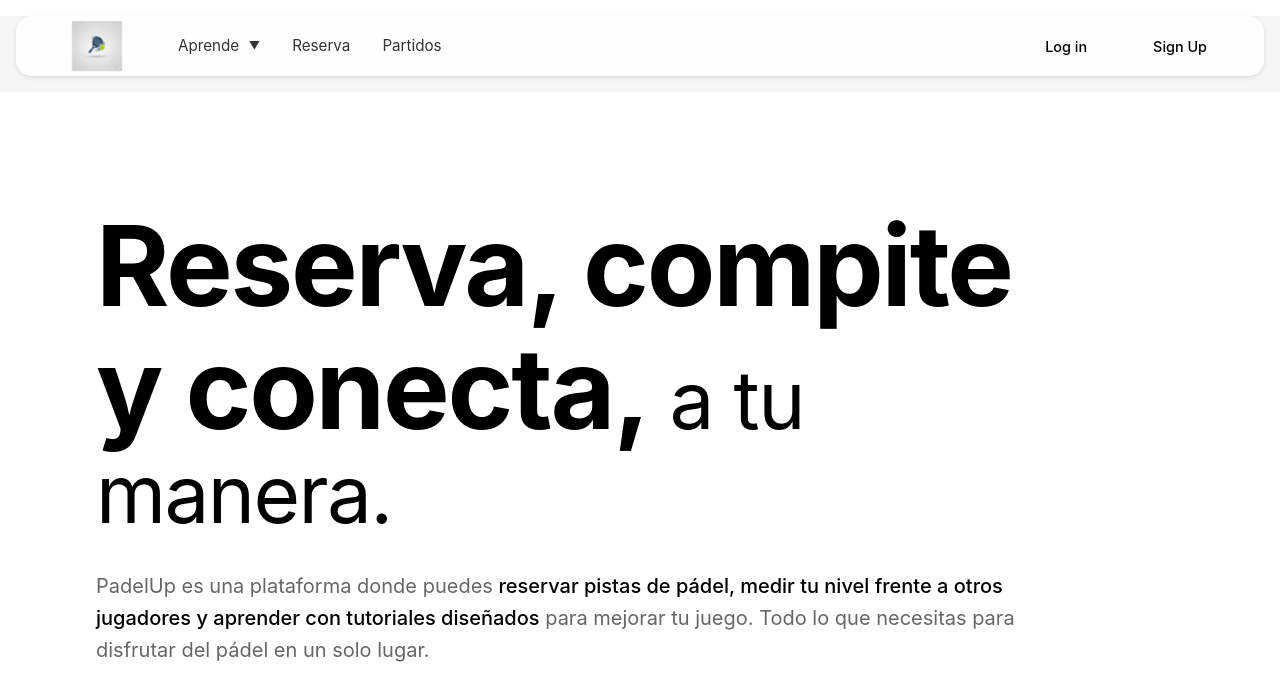
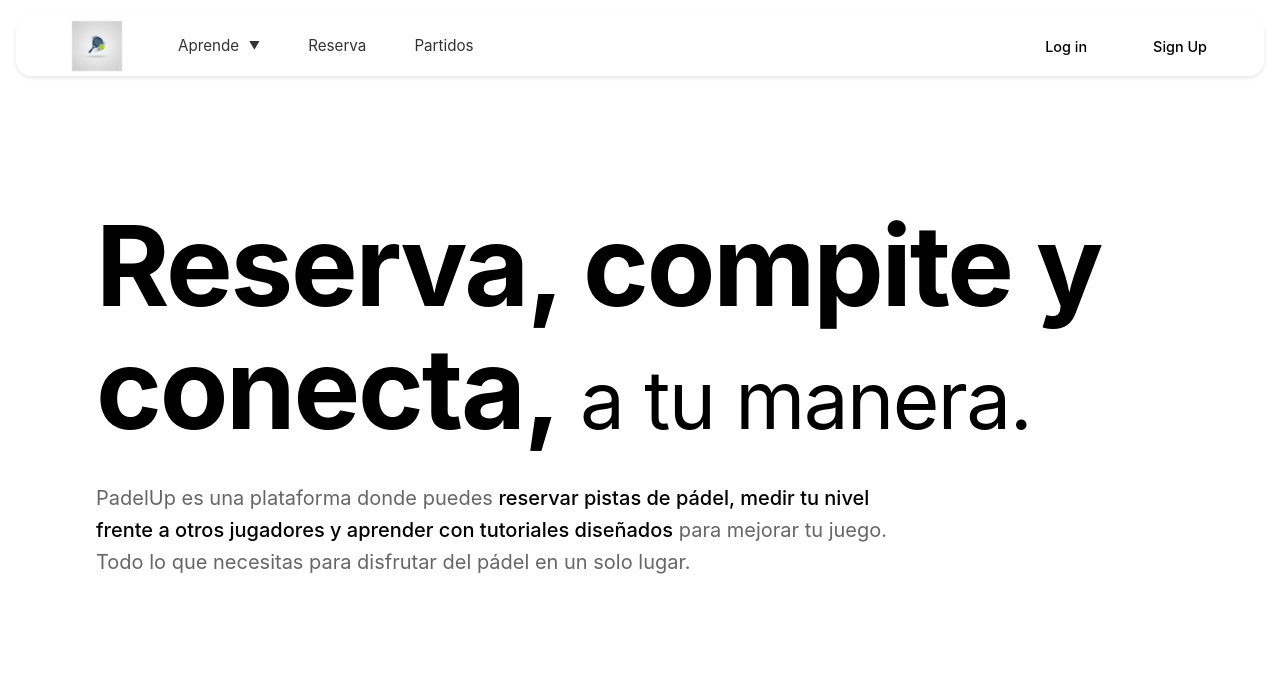
Before and after one commit to bertiny11/Proyecto-Integrado-Grupo20, a React (Vite) app in the folder padelup/: page / in a window 1280 px wide. Shown: the top 700 px of the page. Built offline with nearby package versions, Linux system fonts and the light colour scheme.

Commit message:
correcciones

```diff
--- a/padelup/src/pages/Home.jsx
+++ b/padelup/src/pages/Home.jsx
@@ -54,7 +54,9 @@ function Home({ onNavigate }) {
       <main className="main-content">
         <div className="hero-section">
           <h1 className="hero-title">
-            <strong>Reserva, compite y conecta,</strong> a tu manera.
+            <strong>Reserva, compite y</strong>
+            <br />
+            <strong>conecta,</strong> a tu manera.
           </h1>
           <p className="hero-description">
             PadelUp es una plataforma donde puedes <span className="highlight">reservar pistas de pádel, medir tu nivel frente a otros jugadores y aprender con tutoriales diseñados</span> para mejorar tu juego. Todo lo que necesitas para disfrutar del pádel en un solo lugar.
--- a/padelup/src/styles/Home.css
+++ b/padelup/src/styles/Home.css
@@ -1,7 +1,7 @@
 /* Home Container */
 .home-container {
   min-height: 100vh;
-  background-color: #f5f5f5;
+  background-color: #ffffff;
 }
 
 /* Navbar */
@@ -45,7 +45,7 @@
 .nav-menu {
   display: flex;
   list-style: none;
-  gap: 2rem;
+  gap: 3rem;
   margin: 0;
   padding: 0;
 }
@@ -73,19 +73,25 @@
   content: '▼';
   font-size: 0.7rem;
   margin-left: 0.3rem;
+  display: inline-block;
+  transition: transform 0.3s ease;
+}
+
+.dropdown:hover::after {
+  transform: rotate(180deg);
 }
 
 /* Dropdown Menu */
 .dropdown-menu {
   position: absolute;
   top: 100%;
-  left: 0;
-  margin-top: 0.2rem;
+  left: -2rem;
+  margin-top: 0.5rem;
   background-color: #fff;
   border-radius: 8px;
   box-shadow: 0 4px 12px rgba(0, 0, 0, 0.15);
   list-style: none;
-  padding: 0.5rem 0;
+  padding: 0.5rem;
   min-width: 150px;
   z-index: 1000;
   animation: dropdownFadeIn 0.2s ease;
@@ -102,16 +108,25 @@
 }
 
 .dropdown-item {
-  padding: 0.7rem 1.2rem;
+  padding: 0.7rem 1rem;
   cursor: pointer;
-  transition: background-color 0.2s;
+  transition: all 0.2s ease;
   color: #333;
   font-size: 0.9rem;
+  text-align: left;
+  border-radius: 6px;
+  margin-bottom: 0.2rem;
+}
+
+.dropdown-item:last-child {
+  margin-bottom: 0;
 }
 
 .dropdown-item:hover {
-  background-color: #f5f5f5;
+  background-color: #cfcfcf;
   color: #000;
+  font-weight: 600;
+  padding: calc(0.7rem - 1px) calc(1rem - 1px);
 }
 
 @keyframes dropdownFadeIn {
@@ -234,7 +249,6 @@
 .hero-section {
   display: flex;
   flex-direction: column;
-  max-width: 1000px;
   text-align: left;
   margin: 7rem 0 1rem 5%;
   padding: 0 2rem;
@@ -263,6 +277,8 @@
   line-height: 1.6;
   color: #666;
   margin: 0;
+  max-width: 800px;
+
 }
 
 .highlight {
```
